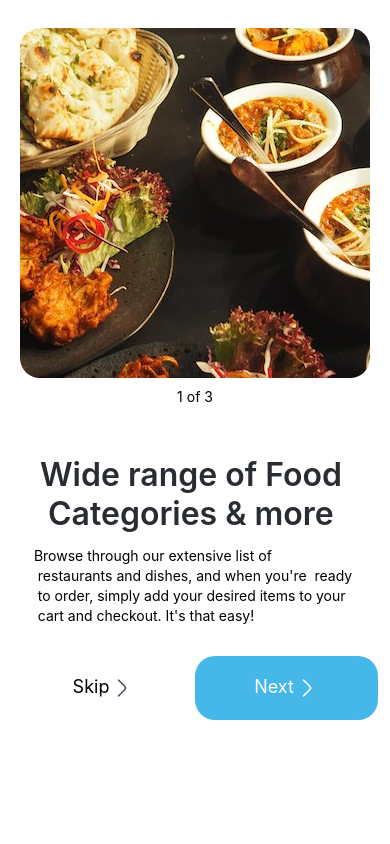
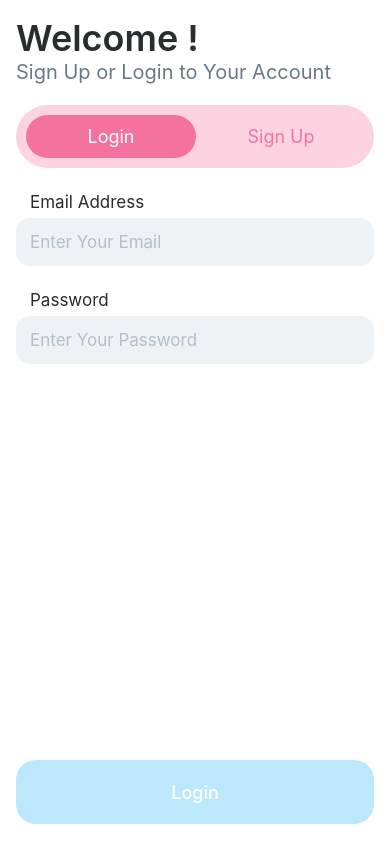
Before and after one commit to abdelaziz123456/wagabat, a React Native app: screen / in a window 390 px wide. Built offline with nearby package versions, Linux system fonts and the light colour scheme.

Commit message:
finish auth components

```diff
--- a/App.tsx
+++ b/App.tsx
@@ -13,9 +13,9 @@ import React from 'react';
 function App() {
   return (
     <>
-      {/* <AuthScreen /> */}
+      <AuthScreen />
 
-      <WelcomeScreen />
+      {/* <WelcomeScreen /> */}
     </>
   );
 }
--- a/src/SharedComponents/CustomButton/CustomButton.styles.ts
+++ b/src/SharedComponents/CustomButton/CustomButton.styles.ts
@@ -1,5 +1,6 @@
+import {CustomColors} from '@Utiles/constants';
 import {StyleSheet} from 'react-native';
-import {CustomColors} from '../../Utiles/constants';
+
 const styles = StyleSheet.create({
   container: {
     minHeight: 43,
@@ -20,5 +21,8 @@ const styles = StyleSheet.create({
   white: {
     backgroundColor: 'white',
   },
+  disabledBlue: {
+    backgroundColor: CustomColors.blue60,
+  },
 });
 export default styles;
--- a/src/SharedComponents/CustomButton/CustomButton.tsx
+++ b/src/SharedComponents/CustomButton/CustomButton.tsx
@@ -5,16 +5,19 @@ type Props = {
   pressHandler: Function;
   CustomStyles?: object;
   children?: React.ReactNode;
-  btnTheme: 'red' | 'blue' | 'white' | 'black';
+  btnTheme: 'red' | 'blue' | 'white' | 'black' | 'disabledBlue';
+  disabled?: boolean;
 };
 const CustomButton = ({
   pressHandler,
   CustomStyles,
   children,
   btnTheme,
+  disabled,
 }: Props) => {
   return (
     <TouchableOpacity
+      disabled={disabled}
       onPress={() => pressHandler()}
       style={{...styles.container, ...styles[btnTheme], ...CustomStyles}}>
       {children}
--- a/src/SharedComponents/CustomTab/CustomTab.styles.ts
+++ b/src/SharedComponents/CustomTab/CustomTab.styles.ts
@@ -14,11 +14,11 @@ export default StyleSheet.create({
   activeBtn: {
     backgroundColor: CustomColors.pink100,
     borderRadius: 90,
-    width: 177,
+    width: 170,
   },
   disActiveBtn: {
     backgroundColor: CustomColors.pink60,
     borderRadius: 90,
-    width: 177,
+    width: 170,
   },
 });
--- a/src/SharedComponents/CustomTab/CustomTab.tsx
+++ b/src/SharedComponents/CustomTab/CustomTab.tsx
@@ -9,7 +9,7 @@ type Props = {
 };
 export default function CustomTab({toggleHandler}: Props) {
   const [active, setActive] = useState('left');
-  console.log('renderedddd');
+
   function LeftPressHandler() {
     if (active !== 'left') {
       setActive('left');
--- a/src/Utiles/constants.ts
+++ b/src/Utiles/constants.ts
@@ -1,6 +1,7 @@
 export const CustomColors = {
   light80: '#EFF2F5',
   blue100: '#45B8E9',
+  blue60: '#BBE8FB',
   pink100: '#F4739E',
   pink60: '#FDD3E1',
   dark100: '#292D32',
--- a/src/screens/AuthScreen/AuthScreen.styles.ts
+++ b/src/screens/AuthScreen/AuthScreen.styles.ts
@@ -2,11 +2,11 @@ import {StyleSheet} from 'react-native';
 import {CustomColors} from '../../Utiles/constants';
 
 export default StyleSheet.create({
+  avoidingView: {height: '100%', paddingHorizontal: 16},
   mainContainer: {
-    justifyContent: 'center',
     alignItems: 'center',
     paddingTop: 16,
-    paddingHorizontal: 16,
+    paddingBottom: 40,
   },
   title: {
     fontSize: 36,
@@ -23,4 +23,11 @@ export default StyleSheet.create({
     width: '100%',
     marginBottom: 21,
   },
+  customBtn: {
+    width: '100%',
+    height: 64,
+    marginTop: 'auto',
+    bottom: 20,
+  },
+  btnText: {fontSize: 18, color: 'white', fontWeight: '500'},
 });
--- a/src/screens/AuthScreen/AuthScreen.tsx
+++ b/src/screens/AuthScreen/AuthScreen.tsx
@@ -1,23 +1,54 @@
-import {View, Text} from 'react-native';
-import React from 'react';
+import React, {useEffect, useState} from 'react';
+import styles from './AuthScreen.styles';
+import {KeyboardAvoidingView, ScrollView, Text} from 'react-native';
+import {CustomButton, CustomTab} from '@SharedComponents/index';
+import Login from './MiniComponents/Login';
+import SignUp from './MiniComponents/SignUp';
+import {validationHandler} from './utiles';
+export default function AuthScreen() {
+  const [activeTab, setActiveTab] = useState(true);
+  const [enteredData, setEnteredData] = useState({
+    email: '',
+    password: '',
+    phone: '',
+    passwordConfirm: '',
+    name: '',
+  });
+  const [isValid, setIsValid] = useState(false);
 
-import styles from './AuthScreen.styles';
-
-//import {CustomTab} from '@SharedComponents/index';
-import {CustomInput, CustomTab} from '@SharedComponents/index';
-export default function AuthScreen() {
+  useEffect(() => {
+    validationHandler(enteredData, activeTab, setIsValid);
+  }, [enteredData, activeTab]);
   return (
-    <View style={styles.mainContainer}>
-      <Text style={styles.title}>Welcome !</Text>
-      <Text style={styles.subTitle}>Sign Up or Login to Your Account</Text>
-      <CustomTab toggleHandler={() => console.log('toggled')} />
-      <CustomInput
-        labelText="Password"
-        inputConfig={{
-          secureTextEntry: true,
-          placeholder: 'Enter Your Password',
-        }}
-      />
-    </View>
+    <KeyboardAvoidingView style={styles.avoidingView}>
+      <ScrollView contentContainerStyle={styles.mainContainer}>
+        <Text style={styles.title}>Welcome !</Text>
+        <Text style={styles.subTitle}>Sign Up or Login to Your Account</Text>
+        <CustomTab
+          toggleHandler={() => {
+            setEnteredData({
+              email: '',
+              password: '',
+              phone: '',
+              passwordConfirm: '',
+              name: '',
+            });
+            setActiveTab(!activeTab);
+          }}
+        />
+        {activeTab ? (
+          <Login enteredData={enteredData} setEnteredData={setEnteredData} />
+        ) : (
+          <SignUp enteredData={enteredData} setEnteredData={setEnteredData} />
+        )}
+      </ScrollView>
+      <CustomButton
+        disabled={!isValid}
+        CustomStyles={styles.customBtn}
+        pressHandler={() => {}}
+        btnTheme={isValid ? 'blue' : 'disabledBlue'}>
+        <Text style={styles.btnText}>{activeTab ? 'Login' : 'Sign Up'}</Text>
+      </CustomButton>
+    </KeyboardAvoidingView>
   );
 }
--- /dev/null
+++ b/src/screens/AuthScreen/MiniComponents/Login.tsx
@@ -0,0 +1,30 @@
+import React from 'react';
+import {CustomInput} from '@SharedComponents/index';
+type Props = {
+  enteredData: {};
+  setEnteredData: Function;
+};
+export default function Login({enteredData, setEnteredData}: Props) {
+  return (
+    <>
+      <CustomInput
+        labelText="Email Address"
+        inputConfig={{
+          onChangeText: (value: string) =>
+            setEnteredData({...enteredData, email: value}),
+          secureTextEntry: false,
+          placeholder: 'Enter Your Email',
+        }}
+      />
+      <CustomInput
+        labelText="Password"
+        inputConfig={{
+          onChangeText: (value: string) =>
+            setEnteredData({...enteredData, password: value}),
+          secureTextEntry: true,
+          placeholder: 'Enter Your Password',
+        }}
+      />
+    </>
+  );
+}
--- /dev/null
+++ b/src/screens/AuthScreen/MiniComponents/SignUp.tsx
@@ -0,0 +1,49 @@
+import React from 'react';
+import {CustomInput} from '@SharedComponents/index';
+
+type Props = {
+  enteredData: {};
+  setEnteredData: Function;
+};
+export default function SignUp({enteredData, setEnteredData}: Props) {
+  return (
+    <>
+      <CustomInput
+        labelText="Full Name"
+        inputConfig={{
+          onChangeText: (value: string) =>
+            setEnteredData({...enteredData, name: value}),
+          secureTextEntry: false,
+          placeholder: 'Enter Your Name',
+        }}
+      />
+      <CustomInput
+        labelText="Phone Number"
+        inputConfig={{
+          onChangeText: (value: string) =>
+            setEnteredData({...enteredData, phone: value}),
+          keyboardType: 'numeric',
+          placeholder: '000 000 000',
+        }}
+      />
+      <CustomInput
+        labelText="Create Password"
+        inputConfig={{
+          onChangeText: (value: string) =>
+            setEnteredData({...enteredData, password: value}),
+          secureTextEntry: true,
+          placeholder: 'Enter Your Password',
+        }}
+      />
+      <CustomInput
+        labelText="Confirm Password"
+        inputConfig={{
+          onChangeText: (value: string) =>
+            setEnteredData({...enteredData, passwordConfirm: value}),
+          secureTextEntry: true,
+          placeholder: 'Confirm Password',
+        }}
+      />
+    </>
+  );
+}
--- /dev/null
+++ b/src/screens/AuthScreen/utiles.tsx
@@ -0,0 +1,37 @@
+export function validationHandler(
+  enteredData: {
+    email: string;
+    password: string;
+    name: string;
+    passwordConfirm: string;
+    phone: string;
+  },
+  activeTab: boolean,
+  setIsValid: Function,
+) {
+  //validate login data
+  if (activeTab) {
+    if (
+      enteredData.email &&
+      enteredData.email.includes('@') &&
+      enteredData.password
+    ) {
+      setIsValid(true);
+    } else {
+      setIsValid(false);
+    }
+  } else {
+    //validate sign up data
+    if (
+      enteredData.name &&
+      enteredData.phone &&
+      enteredData.password &&
+      enteredData.passwordConfirm &&
+      enteredData.password == enteredData.passwordConfirm
+    ) {
+      setIsValid(true);
+    } else {
+      setIsValid(false);
+    }
+  }
+}
```
